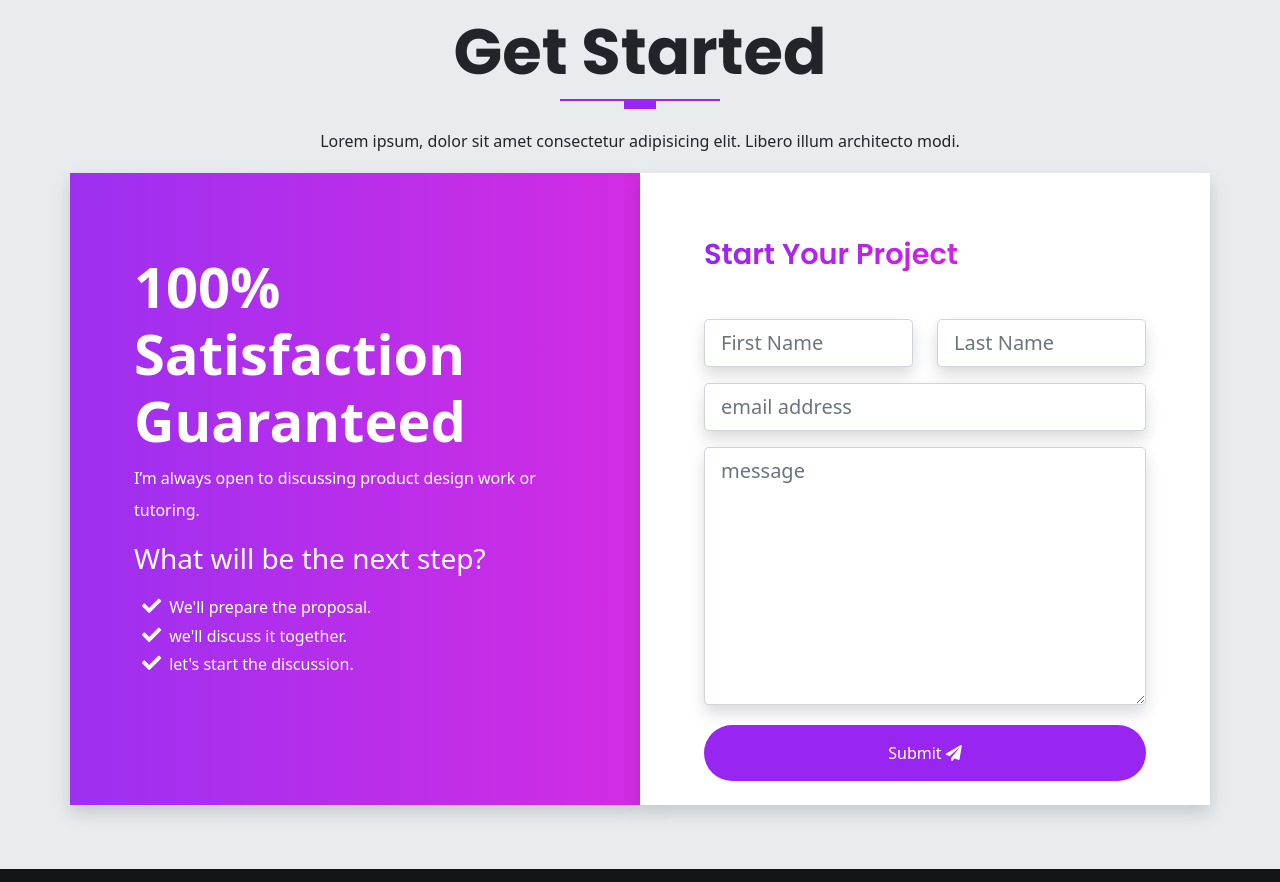
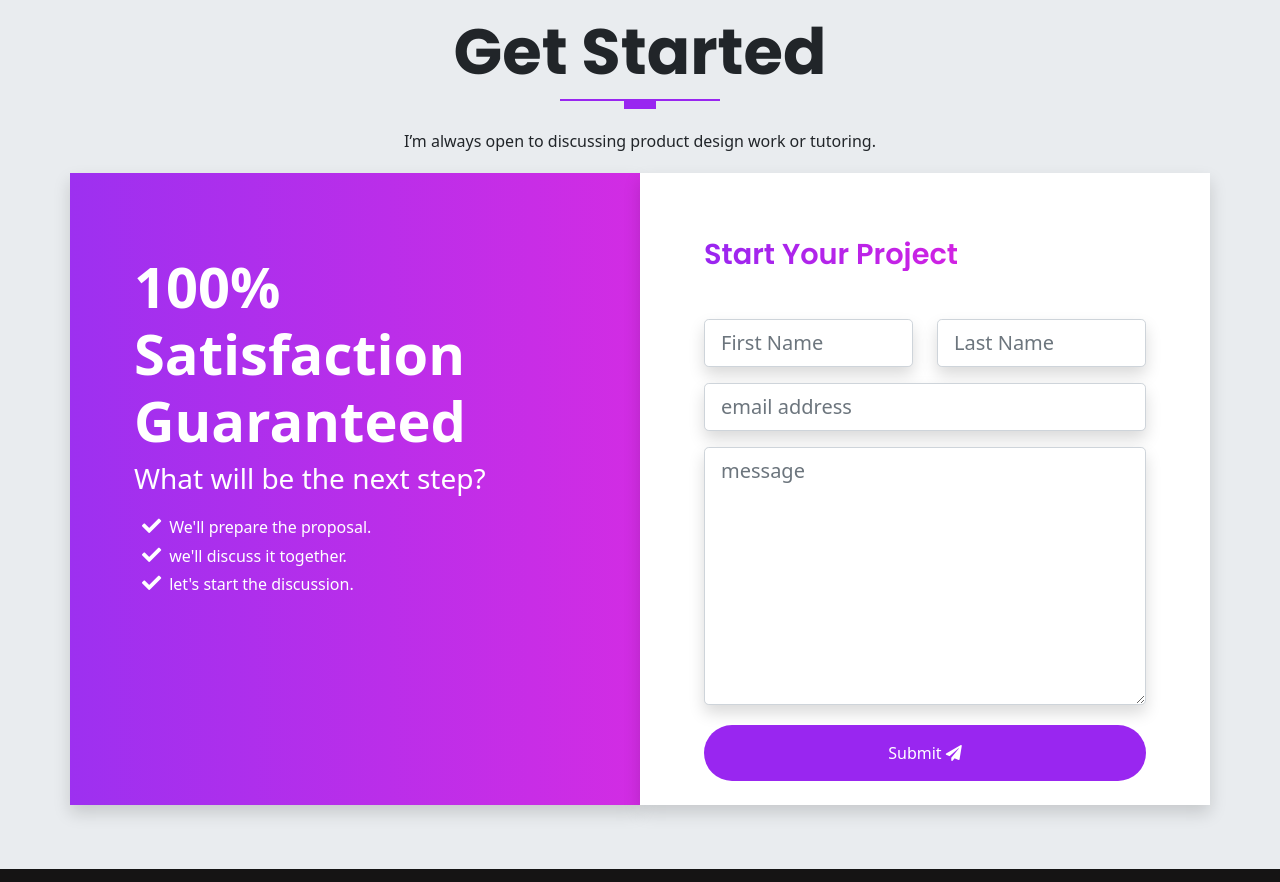
Before and after one commit to feraquzzi/devfera.github.io, a website: page index.html in a window 1280 px wide. Shown: the part 4480-5362 px from the top of the page. Drawn offline with nearby package versions, Linux system fonts and the light colour scheme; files that its build step writes are made by us from their sources.

Commit message:
updated index.html

```diff
--- a/index.html
+++ b/index.html
@@ -423,7 +423,7 @@
       <h1 class="display-3 fw-bold text-capitalize">Get started</h1>
       <div class="heading-line"></div>
       <p class="lh-lg">
-        Lorem ipsum, dolor sit amet consectetur adipisicing elit. Libero illum architecto modi.
+        I’m always open to discussing product design work or tutoring.
       </p>
     </div>
 
@@ -432,9 +432,6 @@
       <div class="col-12 col-lg-6 gradient shadow p-3">
         <div class="cta-info w-100">
           <h4 class="display-4 fw-bold">100% Satisfaction Guaranteed</h4>
-          <p class="lh-lg">
-            I’m always open to discussing product design work or tutoring.
-          </p>
           <h3 class="display-3--brief">What will be the next step?</h3>
           <ul class="cta-info__list">
             <li>We'll prepare the proposal.</li>
```
